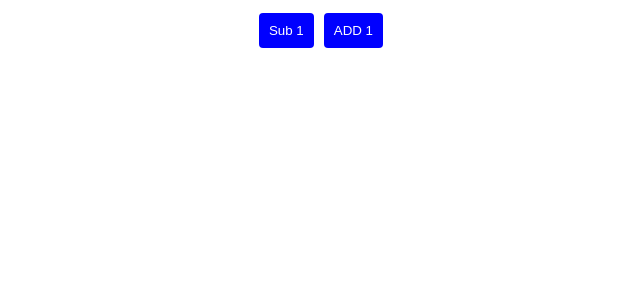
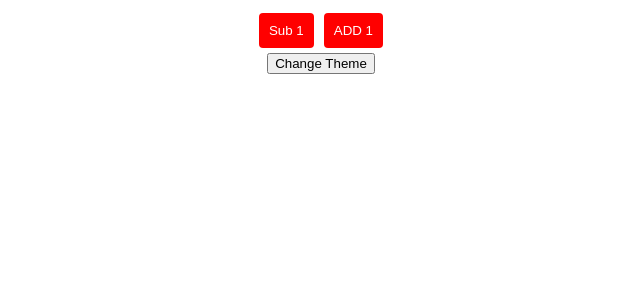
Before and after one commit to Nitish8800/styled-components-practice, a React (Create React App) app: page / in a window 1280 px wide. Shown: the top 300 px of the page, without its empty margins (319-959 px from the left). Built offline with nearby package versions, Linux system fonts and the light colour scheme.

Commit message:
css condition

```diff
--- a/src/App.js
+++ b/src/App.js
@@ -5,23 +5,36 @@ import React from "react";
 import Button from "./Components/Button";
 
 export default function App() {
+  const [theme, setTheme] = useState("light");
+
   return (
     <div className="App">
       <Button
+        theme={theme}
         onClick={() => {
           console.log("sub one");
         }}
       >
-        Sub 1{" "}
+        Sub 1
       </Button>
 
       <Button
+        theme={theme}
         onClick={() => {
           console.log("ADD one");
         }}
       >
-        ADD 1{" "}
+        ADD 1
       </Button>
+      <br />
+
+      <button
+        onClick={() => {
+          setTheme(theme === "light" ? "dark" : "light");
+        }}
+      >
+        Change Theme
+      </button>
     </div>
   );
 }
--- a/src/Components/Button.jsx
+++ b/src/Components/Button.jsx
@@ -4,12 +4,12 @@ import styled from "styled-components";
 
 const Button = styled.button`
   border: none;
-  background-color: blue;
+  background-color: ${({ theme }) => (theme === "light" ? "red" : "yellow")};
   border-radius: 4px;
   padding: 10px;
   transition: all 0.4s 0s;
   margin: 5px;
-  color: white;
+  color: ${({ theme }) => (theme === "dark" ? "black" : "white")};
 
   &:hover {
     color: white;
```
